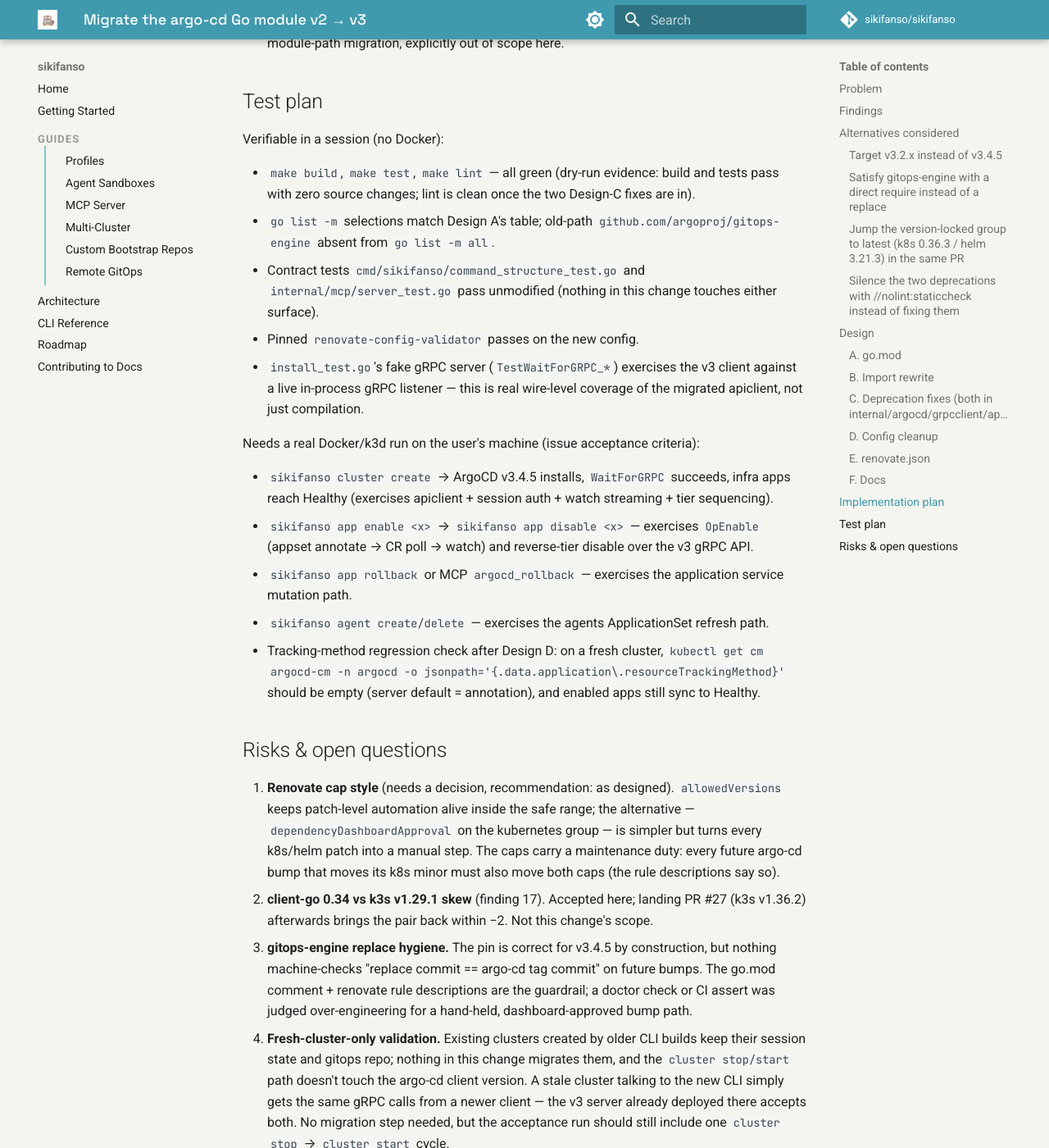
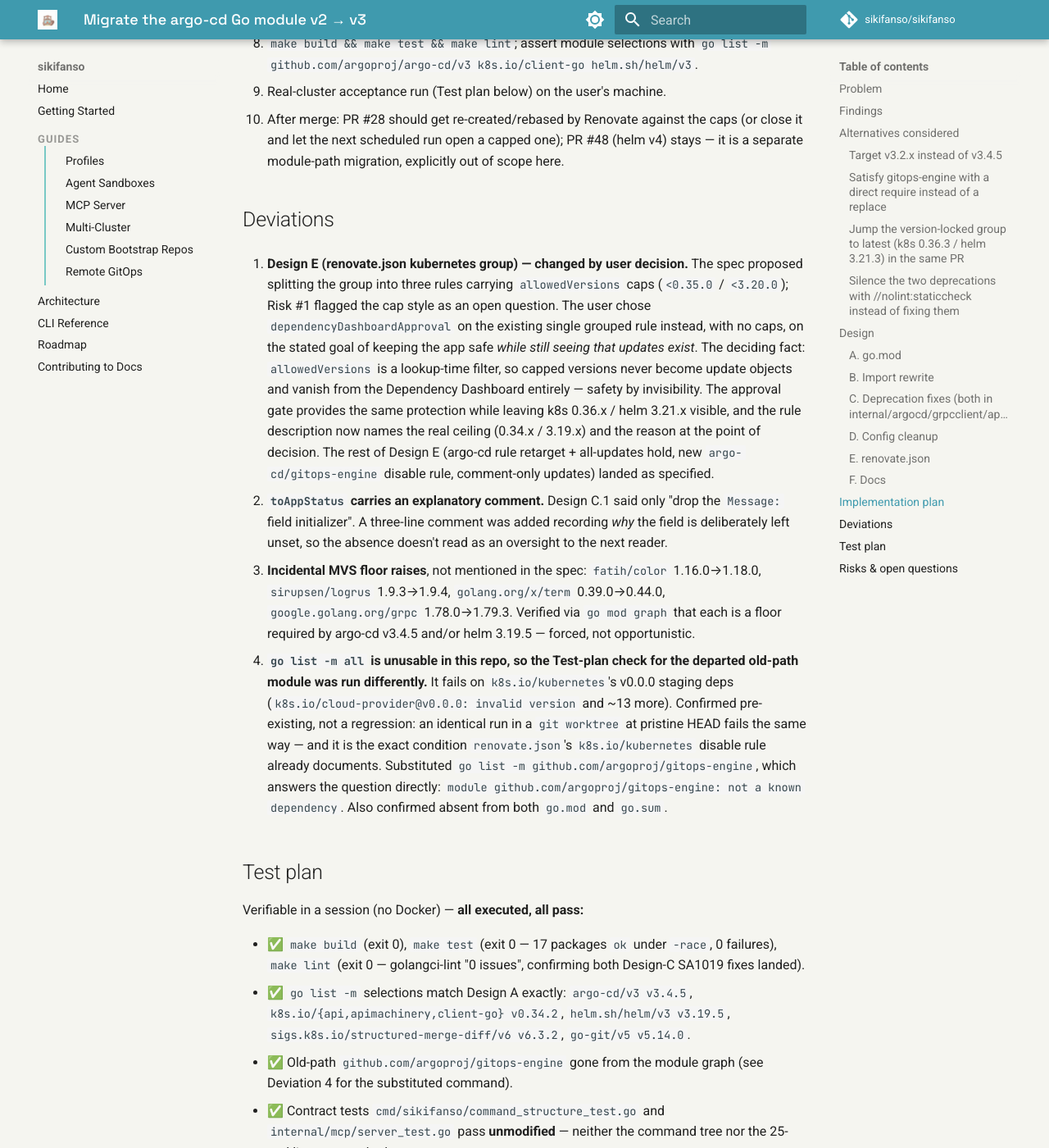
Before and after one commit to sikifanso/sikifanso, an MkDocs documentation site: the page built from docs/specs/2026-07-26-issue-52-argocd-v3-migration.md, in a window 1280 px wide and 1400 px high, scrolled down 7521 px. Shown: the whole window at 82% size. Built offline with MkDocs 1.6.1 and Material for MkDocs 9.7.7, drawn with Linux system fonts in a browser that asks for light colours; comment, search, counter and statistics services are not loaded; some of the changed text lies outside the part shown.

Commit message:
chore(renovate): retarget the argo-cd and kubernetes holds at v3
The kubernetes group is still version-locked, now to argo-cd v3.4: k8s 0.34.x
and its partner helm 3.19.x. Hold it behind dependencyDashboardApproval rather
than allowedVersions caps -- allowedVersions filters at lookup time, so capped
releases never become update objects and disappear from the dashboard
altogether. The approval gate protects the build just as well while leaving
newer releases visible. The rule description now names the real ceiling and why
it exists (0.35+ removes API packages argo-cd's k8s.io/kubernetes internals
still import; 0.36.3 + helm 3.21.3 was verified not to build).

Retarget the argo-cd rule at /v3 and widen it from majors-only to all updates:
the client must track the deployed chart, and every bump also has to repoint the
go.mod gitops-engine replace. Disable the replace target itself so it can never
move independently of the argo-cd require.

Comment-only elsewhere: the go-git hold survives but for a new reason (upstream
caps go-git at 5.14 pending go-git/go-git#1551, not the securejoin conflict,
which this migration dissolved); k3d's "module targets 1.25" becomes 1.26.0; the
argoproj pseudo-versions group drops the now-departed gitops-engine.

Also update the two stale CLAUDE.md lines (Go 1.25 -> 1.26, apiclient v2 -> v3)
and record the implementation outcome in the design spec.

Refs #52

```diff
--- a/docs/specs/2026-07-26-issue-52-argocd-v3-migration.md
+++ b/docs/specs/2026-07-26-issue-52-argocd-v3-migration.md
@@ -1,8 +1,10 @@
 # Migrate the argo-cd Go module v2 → v3
 
 **Date:** 2026-07-26
-**Status:** Draft
+**Status:** Implemented
 **Issue:** sikifanso/sikifanso#52
+**Branch:** `design/issue-52-argocd-v3`
+**Approved:** 2026-07-26, by the `/implement-design 52` invocation that carried out this work.
 
 ## Problem
 
@@ -234,6 +236,10 @@ and healthy today).
 
 ### E. renovate.json
 
+> **Superseded in part — see Deviation 1.** The kubernetes-group cap design below was
+> not implemented; the group is held with `dependencyDashboardApproval` and no
+> `allowedVersions`. The rest of this section landed as written.
+
 Replace the single kubernetes rule (`renovate.json:25-34`) with three rules sharing
 `"groupName": "kubernetes"` (one PR, per-package caps — `allowedVersions` is
 per-rule, and structured-merge-diff's v6.x would violate a shared `<0.35` cap):
@@ -321,23 +327,66 @@ time). Contract tests are unaffected: no command-tree or MCP-tool-list changes.
     close it and let the next scheduled run open a capped one); PR #48 (helm v4) stays —
     it is a separate module-path migration, explicitly out of scope here.
 
+## Deviations
+
+1. **Design E (renovate.json kubernetes group) — changed by user decision.** The spec
+   proposed splitting the group into three rules carrying `allowedVersions` caps
+   (`<0.35.0` / `<3.20.0`); Risk #1 flagged the cap style as an open question. The user
+   chose `dependencyDashboardApproval` on the existing single grouped rule instead, with
+   no caps, on the stated goal of keeping the app safe *while still seeing that updates
+   exist*. The deciding fact: `allowedVersions` is a lookup-time filter, so capped
+   versions never become update objects and vanish from the Dependency Dashboard
+   entirely — safety by invisibility. The approval gate provides the same protection
+   while leaving k8s 0.36.x / helm 3.21.x visible, and the rule description now names the
+   real ceiling (0.34.x / 3.19.x) and the reason at the point of decision.
+   The rest of Design E (argo-cd rule retarget + all-updates hold, new
+   `argo-cd/gitops-engine` disable rule, comment-only updates) landed as specified.
+
+2. **`toAppStatus` carries an explanatory comment.** Design C.1 said only "drop the
+   `Message:` field initializer". A three-line comment was added recording *why* the
+   field is deliberately left unset, so the absence doesn't read as an oversight to the
+   next reader.
+
+3. **Incidental MVS floor raises**, not mentioned in the spec: `fatih/color`
+   1.16.0→1.18.0, `sirupsen/logrus` 1.9.3→1.9.4, `golang.org/x/term` 0.39.0→0.44.0,
+   `google.golang.org/grpc` 1.78.0→1.79.3. Verified via `go mod graph` that each is a
+   floor required by argo-cd v3.4.5 and/or helm 3.19.5 — forced, not opportunistic.
+
+4. **`go list -m all` is unusable in this repo, so the Test-plan check for the departed
+   old-path module was run differently.** It fails on `k8s.io/kubernetes`'s v0.0.0
+   staging deps (`k8s.io/cloud-provider@v0.0.0: invalid version` and ~13 more). Confirmed
+   pre-existing, not a regression: an identical run in a `git worktree` at pristine HEAD
+   fails the same way — and it is the exact condition `renovate.json`'s `k8s.io/kubernetes`
+   disable rule already documents. Substituted
+   `go list -m github.com/argoproj/gitops-engine`, which answers the question directly:
+   `module github.com/argoproj/gitops-engine: not a known dependency`. Also confirmed
+   absent from both `go.mod` and `go.sum`.
+
 ## Test plan
 
-Verifiable in a session (no Docker):
+Verifiable in a session (no Docker) — **all executed, all pass:**
 
-- `make build`, `make test`, `make lint` — all green (dry-run evidence: build and tests
-  pass with zero source changes; lint is clean once the two Design-C fixes are in).
-- `go list -m` selections match Design A's table; old-path
-  `github.com/argoproj/gitops-engine` absent from `go list -m all`.
-- Contract tests `cmd/sikifanso/command_structure_test.go` and
-  `internal/mcp/server_test.go` pass unmodified (nothing in this change touches either
-  surface).
-- Pinned `renovate-config-validator` passes on the new config.
-- `install_test.go`'s fake gRPC server (`TestWaitForGRPC_*`) exercises the v3 client
-  against a live in-process gRPC listener — this is real wire-level coverage of the
-  migrated apiclient, not just compilation.
+- ✅ `make build` (exit 0), `make test` (exit 0 — 17 packages `ok` under `-race`,
+  0 failures), `make lint` (exit 0 — golangci-lint "0 issues", confirming both
+  Design-C SA1019 fixes landed).
+- ✅ `go list -m` selections match Design A exactly: `argo-cd/v3 v3.4.5`,
+  `k8s.io/{api,apimachinery,client-go} v0.34.2`, `helm.sh/helm/v3 v3.19.5`,
+  `sigs.k8s.io/structured-merge-diff/v6 v6.3.2`, `go-git/v5 v5.14.0`.
+- ✅ Old-path `github.com/argoproj/gitops-engine` gone from the module graph
+  (see Deviation 4 for the substituted command).
+- ✅ Contract tests `cmd/sikifanso/command_structure_test.go` and
+  `internal/mcp/server_test.go` pass **unmodified** — neither the command tree nor the
+  25-tool list was touched.
+- ✅ `npx --yes --package renovate@41.140.1 -c 'renovate-config-validator renovate.json'`
+  → "Config validated successfully".
+- ✅ `install_test.go`'s `TestWaitForGRPC_*` drives the migrated v3 apiclient against a
+  live in-process gRPC listener — real wire-level coverage, not just compilation.
+- ✅ Finding 3's landmine confirmed handled: `go get` resolved cleanly *with* the
+  replace in place, where the spec predicted a bare `go get` would fail outright.
 
-Needs a real Docker/k3d run on the user's machine (issue acceptance criteria):
+**Manual verification pending** — needs a real Docker/k3d run on the user's machine
+(issue acceptance criteria). None of the following were executed in the implementation
+session; none may be treated as verified:
 
 - `sikifanso cluster create` → ArgoCD v3.4.5 installs, `WaitForGRPC` succeeds, infra
   apps reach Healthy (exercises apiclient + session auth + watch streaming + tier
```
Also changed, not shown: CLAUDE.md (+2 -2 lines), renovate.json (+13 -11 lines).
